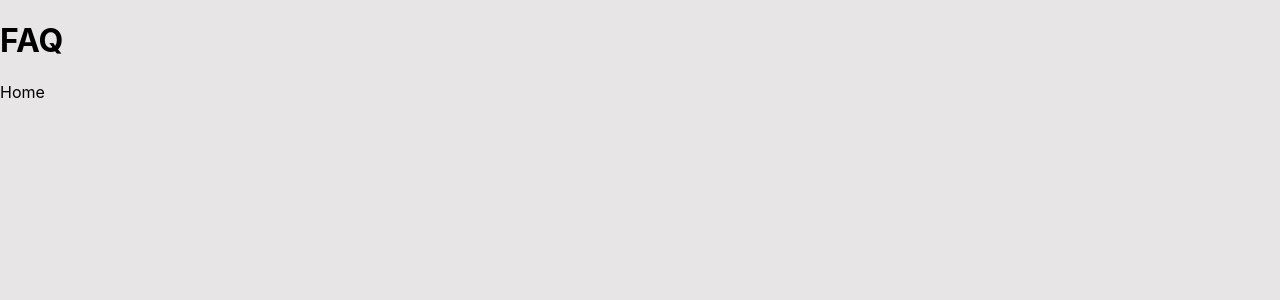
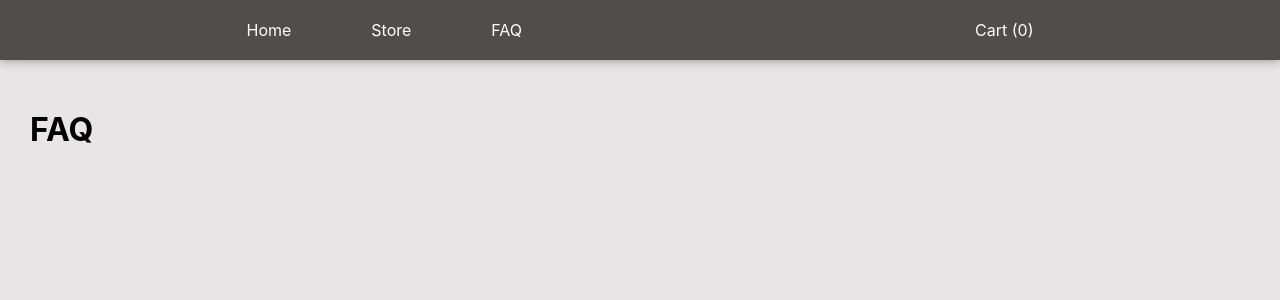
Before and after one commit to ManuelDiLena/eCommerceSec, a Next.js app: page /faq in a window 1280 px wide. Shown: the top 300 px of the page. Built offline with nearby package versions, Linux system fonts and the light colour scheme.

Commit message:
Navigation menu

```diff
--- a/components/Layout.js
+++ b/components/Layout.js
@@ -1,5 +1,6 @@
 import Head from 'next/head'
 import style from '../styles/Layout.module.css'
+import Menu from './Menu';
 
 export default function Layout({children, title}) {
     return (
@@ -10,6 +11,8 @@ export default function Layout({children, title}) {
                 <link rel="icon" href="/favicon.ico" />
             </Head>
 
+            <Menu></Menu>
+
             <div className={style.container}>{children}</div>
         </div>
     );
--- /dev/null
+++ b/components/Menu.js
@@ -0,0 +1,17 @@
+import Link from "next/link"
+import style from '../styles/Menu.module.css'
+
+export default function Menu() {
+    return (
+        <nav className={style.menu}>
+            <div>
+                <Link href='/' className={style.link}>Home</Link>
+                <Link href='/store' className={style.link}>Store</Link>
+                <Link href='/faq' className={style.link}>FAQ</Link>
+            </div>
+            <div>
+                <a href='#' className={style.link}>Cart (0)</a>
+            </div>
+        </nav>
+    );
+}
--- a/pages/faq.js
+++ b/pages/faq.js
@@ -1,10 +1,10 @@
+import Link from 'next/link'
+import Layout from '../components/Layout'
 
-import Link from 'next/link'
 export default function FAQ() {
     return (
-        <div>
+        <Layout>
             <h1>FAQ</h1>
-            <Link href='/'>Home</Link>
-        </div>
+        </Layout>
     );
 }
--- a/pages/store/index.js
+++ b/pages/store/index.js
@@ -1,7 +1,9 @@
+import Layout from '../../components/Layout'
+
 export default function Index() {
     return (
-        <div>
+        <Layout>
             <h1>Store</h1>
-        </div>
+        </Layout>
     );
 }
--- /dev/null
+++ b/styles/Menu.module.css
@@ -0,0 +1,22 @@
+.menu {
+    background-color: #504D4D;
+    padding: 0 20px;
+    display: flex;
+    align-items: center;
+    box-shadow: 0 0 10px rgba(0, 0, 0, 0.4);
+    justify-content: space-around;
+    color: #FFF;
+}
+
+.menu > div {
+    display: flex;
+}
+
+.link {
+    display: block;
+    padding: 20px 40px;
+}
+
+.link:hover {
+    color: #F5B316;
+}
```
